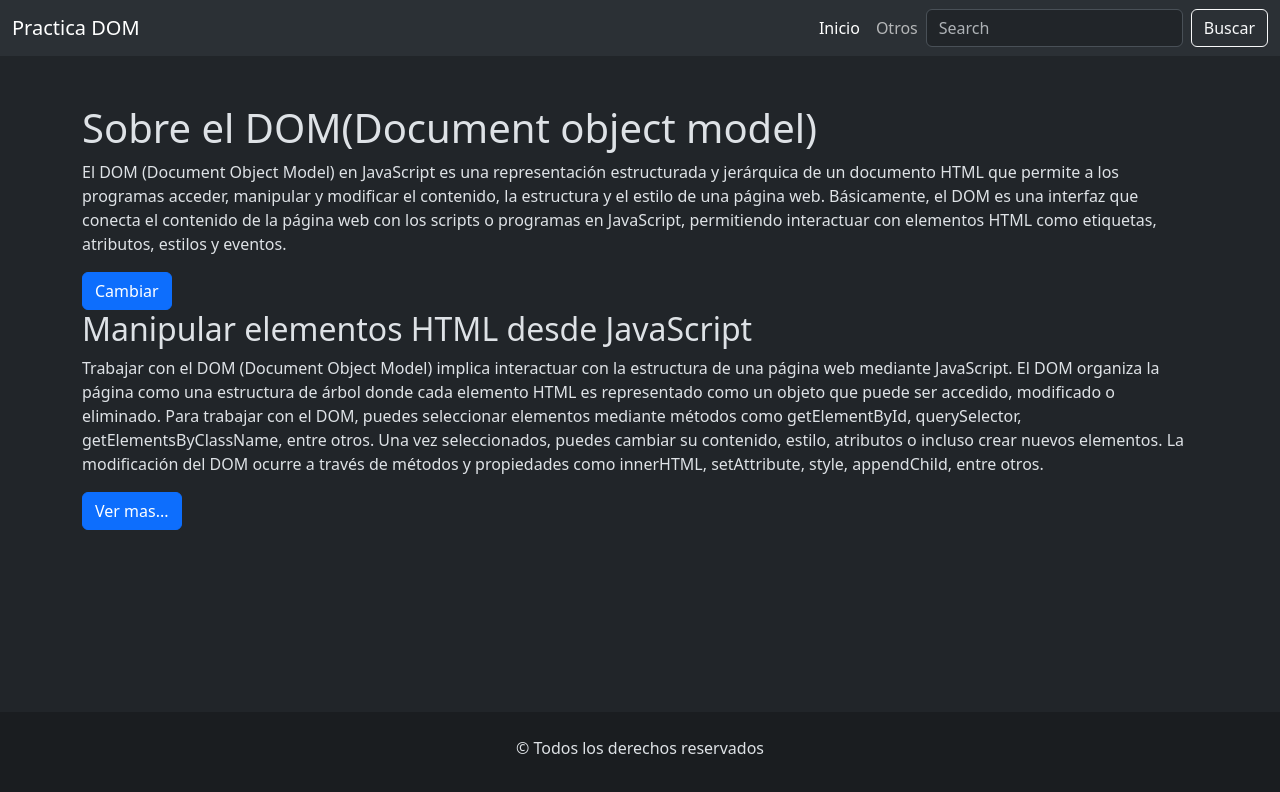
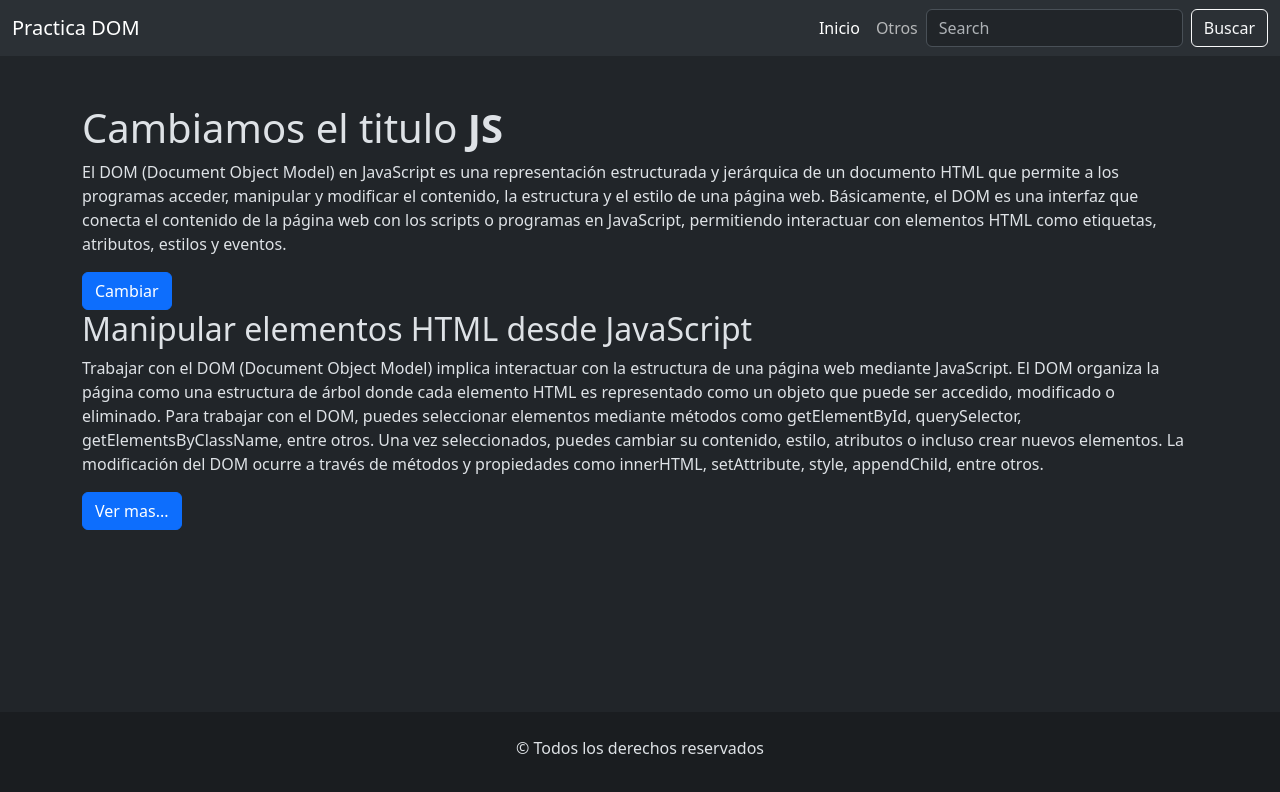
Before and after one commit to GabrielHaurane/PracticaDOM, a plain HTML site: page index.html in a window 1280 px wide. Both pictures are taken after a click on the button "Cambiar". Drawn offline with nearby package versions, Linux system fonts and the light colour scheme.

Commit message:
agregamos modificaciones al titulo

```diff
--- a/index.html
+++ b/index.html
@@ -44,7 +44,7 @@
 
     <main class="container my-5">
         <section>
-            <h1>Sobre el DOM(Document object model)</h1>
+            <h1 id="titulo">Sobre el DOM(Document object model)</h1>
             <p>
                 El DOM (Document Object Model) en JavaScript es una representación
                 estructurada y jerárquica de un documento HTML que permite a los
@@ -54,7 +54,7 @@
                 JavaScript, permitiendo interactuar con elementos HTML como etiquetas,
                 atributos, estilos y eventos.
             </p>
-            <button class="btn btn-primary">Cambiar</button>
+            <button class="btn btn-primary" onclick="cambiarTitulo()">Cambiar</button>
         </section>
         <section>
             <h2>Manipular elementos HTML desde JavaScript</h2>
@@ -79,6 +79,7 @@
     <script src="https://cdn.jsdelivr.net/npm/bootstrap@5.3.3/dist/js/bootstrap.bundle.min.js"
         integrity="sha384-YvpcrYf0tY3lHB60NNkmXc5s9fDVZLESaAA55NDzOxhy9GkcIdslK1eN7N6jIeHz"
         crossorigin="anonymous"></script>
+        <script src="./js/app.js"></script>
 </body>
 
 </html>
--- /dev/null
+++ b/js/app.js
@@ -0,0 +1,14 @@
+const cambiarTitulo = () => {
+    console.log(`desde la funcion cabiarTitulo`);
+    // obtener el  h1 del proyecto
+    // const tituloPrincipal = document.getElementsByTagName(`p`);
+    // const tituloPrincipal = document.getElementById(`titulo`);
+    // const tituloPrincipal = document.getElementsByClassName(`btn`);
+    // const tituloPrincipal = document.querySelector(`.btn`);
+    const tituloPrincipal = document.getElementById(`titulo`);
+    console.log(tituloPrincipal);
+
+    // cambiar ese h1, texto y style
+    // tituloPrincipal.innerText = `Cambiamos el titulo JS`
+    tituloPrincipal.innerHTML = `Cambiamos el titulo  <strong>JS</strong>`;
+}
```
